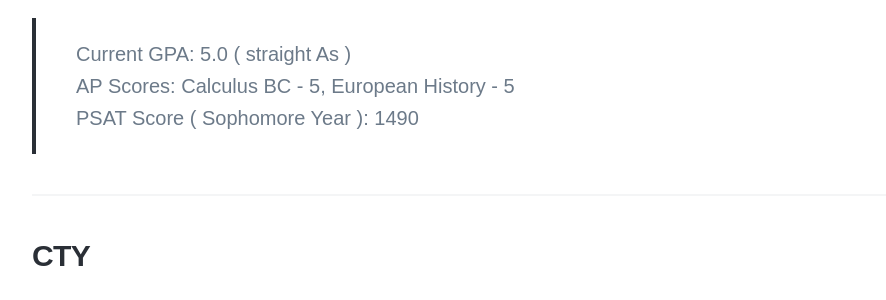
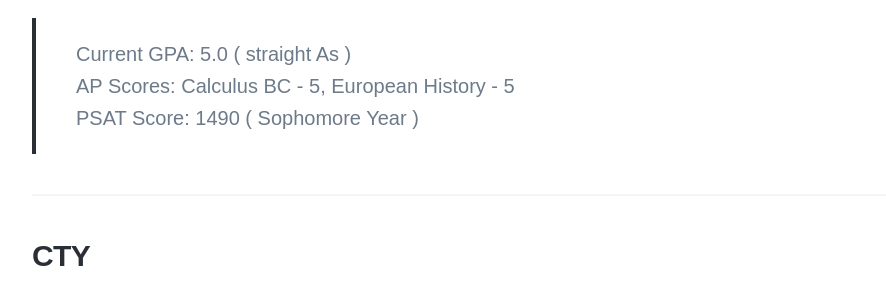
Before and after one commit to disha-22/disha-22.github.io, a Jekyll site: the page built from _pages/Resume.md, in a window 1280 px wide and 900 px high, scrolled down 802 px. Shown: the part 153-453 px from the top of the window, without its empty margins (138-1024 px from the left). Built offline with Jekyll 4.4.1, drawn with Linux system fonts in a browser that asks for light colours; nearby versions of some CDN libraries; some web fonts are replaced.

```diff
--- a/_pages/Resume.md
+++ b/_pages/Resume.md
@@ -15,7 +15,7 @@ Freshman Year: Bio Honors, Trig & Precalc Honors, Robotics, English Honors
 
 > Current GPA: 5.0 ( straight As )
 <br> AP Scores: Calculus BC - 5, European History - 5
-<br> PSAT Score ( Sophomore Year ): 1490
+<br> PSAT Score: 1490 ( Sophomore Year )
 
 <hr>
 
```
